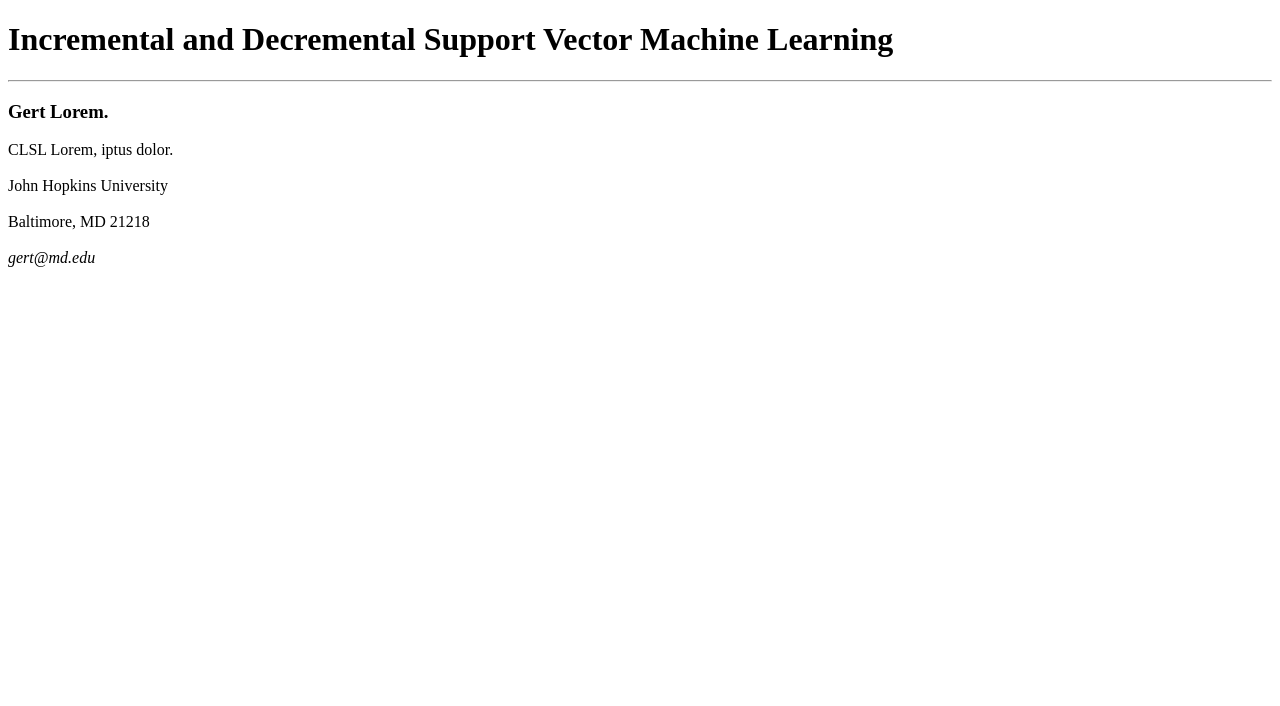
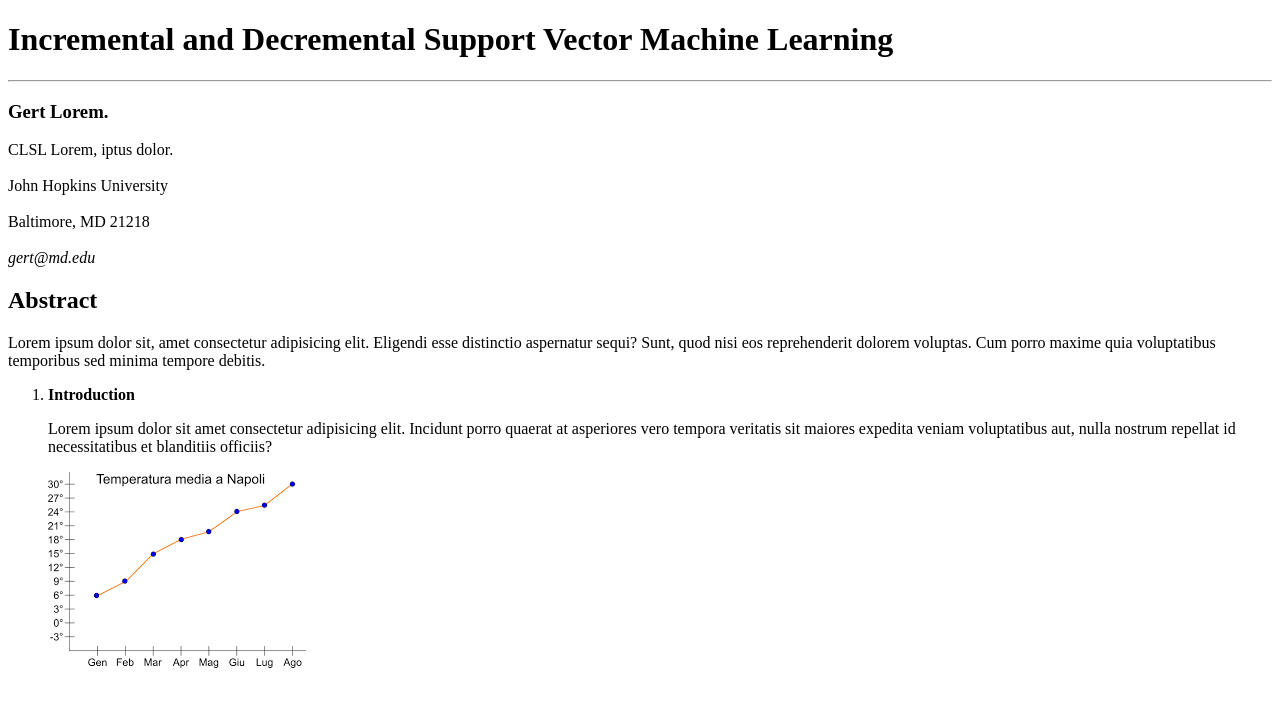
Before and after one commit to erikagiella/live_paper, a plain HTML site: page index.html in a window 1280 px wide. Drawn offline with Linux system fonts and the light colour scheme.

Commit message:
Add abstract section with introduction and image in html

```diff
--- a/index.html
+++ b/index.html
@@ -1,10 +1,12 @@
 <!DOCTYPE html>
 <html lang="en">
+
 <head>
     <meta charset="UTF-8">
     <meta name="viewport" content="width=device-width, initial-scale=1.0">
     <title>Live Paper</title>
 </head>
+
 <body>
     <!-- Page header -->
     <header>
@@ -26,8 +28,35 @@
         </div>
         <!-- /Author information -->
 
+
+
+        <!-- Abstract -->
+        <div>
+            <h2>Abstract</h2>
+            <p>
+                Lorem ipsum dolor sit, amet consectetur adipisicing elit. Eligendi esse distinctio aspernatur sequi?
+                Sunt, quod nisi eos reprehenderit dolorem voluptas. Cum porro maxime quia voluptatibus temporibus sed
+                minima tempore debitis.
+            </p>
+
+            <ol>
+                <li>
+                    <strong>Introduction</strong>
+                    <p>
+                        Lorem ipsum dolor sit amet consectetur adipisicing elit. Incidunt porro quaerat at asperiores
+                        vero tempora veritatis sit maiores expedita veniam voluptatibus aut, nulla nostrum repellat id
+                        necessitatibus et blanditiis officiis?
+                    </p>
+
+                    <img src="./img/images.png" alt="a graph showing the result of the algorithm">
+                </li>
+            </ol>
+        </div>
+        <!-- /Abstract -->
+
     </main>
     <!-- /Page content -->
 
 </body>
+
 </html>
```
Also changed, not shown: img/images.png (added).
